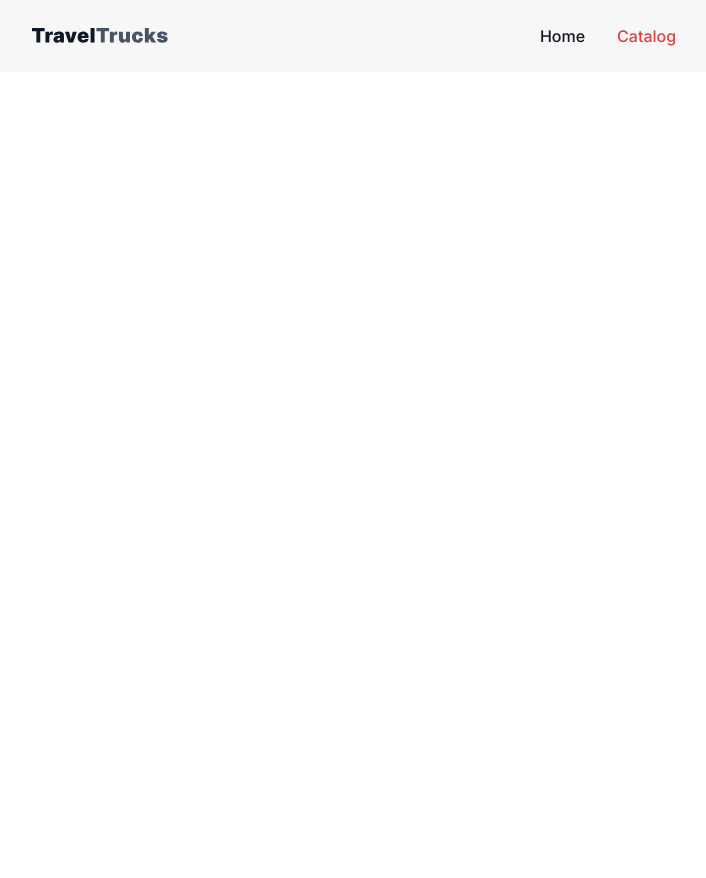
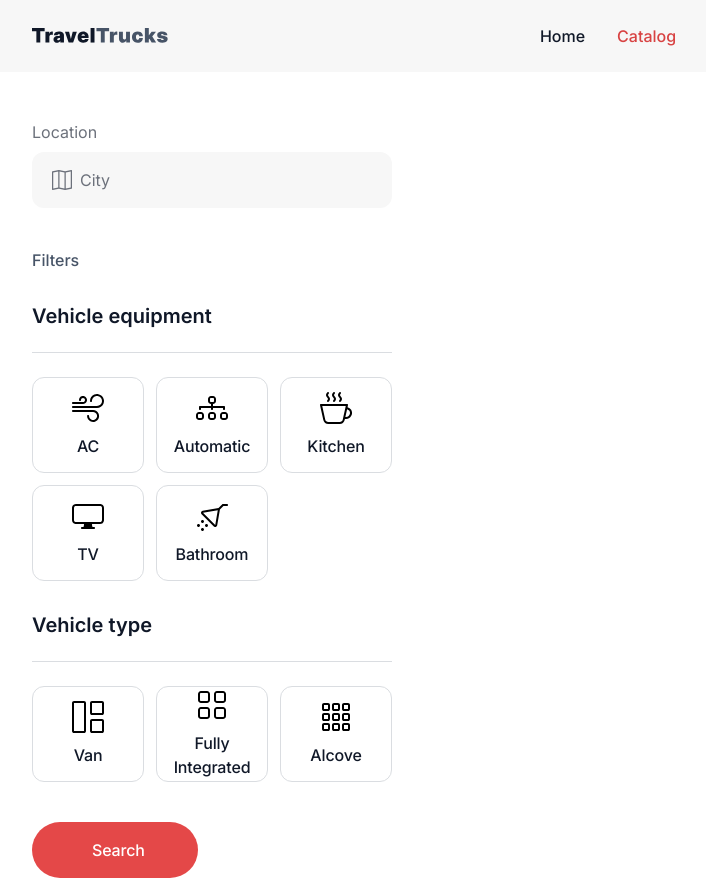
Before and after one commit to d-sofiika/Campers, a React (Vite) app: page /catalog in a window 1280 px wide. Shown: the whole page, without its empty margins (32-738 px from the left). Before the commit the page ends 800 px from the top, so only its background shows below. Built offline with nearby package versions, Linux system fonts and the light colour scheme.

Commit message:
finished filters

```diff
--- a/package.json
+++ b/package.json
@@ -14,6 +14,7 @@
     "modern-normalize": "^3.0.1",
     "react": "^18.3.1",
     "react-dom": "^18.3.1",
+    "react-icons": "^5.4.0",
     "react-router-dom": "^7.1.1",
     "style-loader": "^4.0.0"
   },
--- /dev/null
+++ b/src/components/Filters/Filters.jsx
@@ -0,0 +1,141 @@
+import { useState } from "react";
+import css from "./Filters.module.css";
+
+export default function Filters({ onFilter }) {
+  const [location, setLocation] = useState("");
+  const [type, setType] = useState("");
+  const [features, setFeatures] = useState({
+    ac: false,
+    automatic: false,
+    kitchen: false,
+    tv: false,
+    bathroom: false,
+  });
+
+  const handleSubmit = (e) => {
+    e.preventDefault();
+    const selectedFeatures = Object.keys(features).filter(
+      (key) => features[key]
+    );
+    onFilter({ location, type, features: selectedFeatures });
+    console.log("onFilter", onFilter);
+  };
+
+  return (
+    <form onSubmit={handleSubmit} className={css.form}>
+
+        <p className={css.textLocation}>Location</p>
+        <div className={css.inputContainer}>
+          <input
+            className={css.inputLocation}
+            type="text"
+            value={location}
+            placeholder="City"
+            onChange={(e) => setLocation(e.target.value)}
+          />
+          <svg width="20" height="20" className={css.inputIcon}>
+            <use href="/src/img/sprite.svg#icon-map"></use>
+          </svg>
+        </div>
+
+      <div className={css.wrapperFilters}>
+        <p className={css.textFilters}>Filters</p>
+        <h2 className={css.titleFilters}>Vehicle equipment</h2>
+        <div className={css.wrapperCheckbox}>
+          <div
+            className={features.ac ? css.active : css.inactive}
+            onClick={() => setFeatures({ ...features, ac: !features.ac })}
+          >
+            <svg className={css.img}>
+              <use href="/src/img/sprite.svg#icon-wind"></use>
+            </svg>
+            <p className={css.imgDescr}>AC</p>
+          </div>
+          <div
+            className={features.automatic ? css.active : css.inactive}
+            onClick={() =>
+              setFeatures({ ...features, automatic: !features.automatic })
+            }
+          >
+            <svg className={css.img}>
+              <use href="/src/img/sprite.svg#icon-diagram"></use>
+            </svg>
+            <p className={css.imgDescr}>Automatic</p>
+          </div>
+
+          <div
+            className={features.kitchen ? css.active : css.inactive}
+            onClick={() =>
+              setFeatures({ ...features, kitchen: !features.kitchen })
+            }
+          >
+            <svg className={css.img}>
+              <use href="/src/img/sprite.svg#icon-cup-hot"></use>
+            </svg>
+            <p className={css.imgDescr}>Kitchen</p>
+          </div>
+
+          <div
+            className={features.tv ? css.active : css.inactive}
+            onClick={() => setFeatures({ ...features, tv: !features.tv })}
+          >
+            <svg className={css.img}>
+              <use href="/src/img/sprite.svg#icon-tv"></use>
+            </svg>
+            <p className={css.imgDescr}>TV</p>
+          </div>
+
+          <div
+            className={features.bathroom ? css.active : css.inactive}
+            onClick={() =>
+              setFeatures({ ...features, bathroom: !features.bathroom })
+            }
+          >
+            <svg className={css.img}>
+              <use href="/src/img/sprite.svg#icon-shower"></use>
+            </svg>
+            <p className={css.imgDescr}>Bathroom</p>
+          </div>
+        </div>
+
+        <div>
+          <h2 className={css.titleFilters}>Vehicle type</h2>
+          <div className={css.vehicleTypes}>
+            <div
+              className={type === "Van" ? css.active : css.inactive}
+              onClick={() => setType("Van")}
+            >
+              <svg className={css.img}>
+                <use href="/src/img/sprite.svg#icon-bi_grid-1x2" />
+              </svg>
+              <p className={css.imgDescr}>Van</p>
+            </div>
+            <div
+              className={
+                type === "Fully Integrated" ? css.active : css.inactive
+              }
+              onClick={() => setType("Fully Integrated")}
+            >
+              <svg className={css.img}>
+                <use href="/src/img/sprite.svg#icon-bi_grid" />
+              </svg>
+              <p className={css.imgDescr}>Fully Integrated</p>
+            </div>
+            <div
+              className={type === "Alcove" ? css.active : css.inactive}
+              onClick={() => setType("Alcove")}
+            >
+              <svg className={css.img}>
+                <use href="/src/img/sprite.svg#icon-bi_grid-3x3" />
+              </svg>
+              <p className={css.imgDescr}>Alcove</p>
+            </div>
+          </div>
+        </div>
+      </div>
+      <button className={css.btn} type="submit">
+        Search
+      </button>
+    </form>
+  );
+}
--- /dev/null
+++ b/src/components/Filters/Filters.module.css
@@ -0,0 +1,123 @@
+/* Filters.module.css */
+.filtersContainer {
+}
+.form {
+}
+.wrapperLocation {
+  display: flex;
+  flex-direction: column;
+  margin-bottom: 40px;
+}
+.inputContainer {
+  position: relative;
+  width: 100%;
+  margin-bottom: 40px;
+}
+.inputIcon {
+  position: absolute;
+  top: 50%;
+  left: 20px;
+  transform: translateY(-50%);
+  fill: var(--gray);
+}
+.textLocation {
+  font-weight: 400;
+  font-size: 16px;
+  line-height: 150%;
+  color: var(--gray);
+  margin-bottom: 8px;
+}
+.inputLocation {
+  background-color: var(--inputs);
+  border: none;
+  border-radius: 12px;
+  padding: 18px 48px;
+  width: 360px;
+  height: 56px;
+}
+.inputLocation:not(:placeholder-shown) + .inputIcon {
+  fill: var(--main);
+}
+.inputLocation::placeholder {
+  color: var(--gray);
+}
+.wrapperFilters {
+}
+.textFilters {
+  font-weight: 500;
+  font-size: 16px;
+  line-height: 150%;
+  color: var(--text);
+  margin-bottom: 32px;
+}
+.wrapperCheckbox,
+.vehicleTypes {
+  display: flex;
+  flex-wrap: wrap;
+  gap: 12px;
+  max-width: 360px;
+  margin-bottom: 32px;
+}
+.vehicleTypes {
+  margin-bottom: 40px;
+}
+.titleFilters {
+  font-weight: 600;
+  font-size: 20px;
+  line-height: 120%;
+  color: var(--main);
+  padding-bottom: 24px;
+  border-bottom: 1px solid var(--gray-light);
+  margin-bottom: 24px;
+}
+
+.inactive,
+.active {
+  display: flex;
+  flex-direction: column;
+  justify-content: center;
+  align-items: center;
+  gap: 10px;
+  border: 1px solid var(--gray-light);
+  border-radius: 12px;
+  padding: 16px 18px;
+  width: 112px;
+  max-height: 96px;
+  cursor: pointer;
+}
+
+.active,
+.inactive:hover,
+.inactive:focus {
+  border: 1px solid var(--button);
+}
+
+.img {
+  width: 32px;
+  min-height: 32px;
+}
+.imgDescr {
+  font-weight: 500;
+  font-size: 16px;
+  line-height: 150%;
+  letter-spacing: -0.01em;
+  text-align: center;
+  color: var(--main);
+}
+
+.btn {
+  font-weight: 500;
+  font-size: 16px;
+  line-height: 150%;
+  letter-spacing: -0.01em;
+  color: white;
+  background: var(--button);
+  border-radius: 200px;
+  padding: 16px 60px;
+  width: 166px;
+  height: 56px;
+}
+.btn:hover,
+.btn:focus {
+  background: var(--button-hover);
+}
--- a/src/components/Hero/Hero.jsx
+++ b/src/components/Hero/Hero.jsx
@@ -5,7 +5,7 @@ export default function Hero() {
   const navigate = useNavigate();
 
   const handleButtonClick = () => {
-    navigate("/catalog"); // Переходить на сторінку '/catalog'
+    navigate("/catalog");
   };
 
   return (
--- /dev/null
+++ b/src/components/VehicleList/VehicleList.jsx
@@ -0,0 +1,10 @@
+import css from "./VehicleList.module.css"
+
+export default function VehicleList() {
+
+  return (
+    <div className={`container ${css.vehicleListContainer}`}>
+
+    </div>
+  );
+}
--- a/src/pages/Catalog/Catalog.jsx
+++ b/src/pages/Catalog/Catalog.jsx
@@ -1,11 +1,19 @@
+import Filters from "../../components/Filters/Filters";
 import Header from "../../components/Header/Header";
+import VehicleList from "../../components/VehicleList/VehicleList";
 import css from "./Catalog.module.css"
 
 const Catalog = () => {
+   const handleFilter = (filters) => {
+    console.log("Filters applied:", filters);
+  };
   return (
-    <div>
-              <Header />
-
+    <div >
+      <Header />
+      <div className={`container ${css.catalogContainer}`}>
+      <Filters onFilter={handleFilter}/>
+      <VehicleList />
+      </div>
         </div>
   );
 };
--- a/src/pages/Catalog/Catalog.module.css
+++ b/src/pages/Catalog/Catalog.module.css
@@ -0,0 +1,3 @@
+.catalogContainer{
+    padding-top: 48px;
+}
```
Also changed, not shown: src/components/VehicleItem/VehicleItem.jsx (added, +10 -0 lines), src/components/VehicleItem/VehicleItem.module.css (added), src/components/VehicleList/VehicleList.module.css (added), 1 other file (tests, documents, lock files or other folders).
